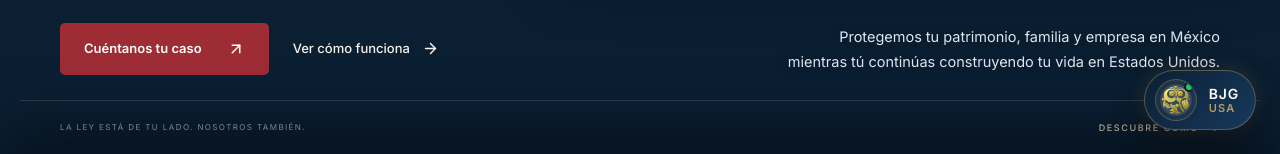
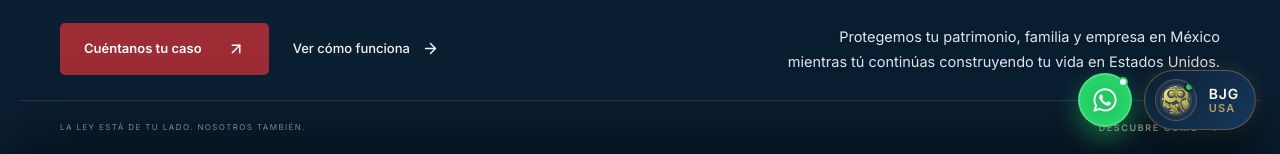
Before and after one commit to karlozvx25/BJG-USA, a React (Vite) app: page / in a window 1280 px wide. Shown: the part 646-800 px from the top of the page. Built offline with nearby package versions, Linux system fonts and the light colour scheme.

Commit message:
feat(contact): agregar botón flotante interactivo de WhatsApp a un costado del chatbot

```diff
--- a/src/Chatbot.css
+++ b/src/Chatbot.css
@@ -1,8 +1,54 @@
-.bjg-chatbot-toggle {
+.bjg-floating-actions {
   position: fixed;
   bottom: 24px;
   right: 24px;
   z-index: 9999;
+  display: flex;
+  align-items: center;
+  gap: 12px;
+}
+
+.bjg-whatsapp-toggle {
+  width: 54px;
+  height: 54px;
+  border-radius: 50%;
+  background: #25d366;
+  color: #ffffff;
+  display: flex;
+  align-items: center;
+  justify-content: center;
+  text-decoration: none;
+  box-shadow: 0 10px 25px rgba(37, 211, 102, 0.45), 0 4px 12px rgba(0, 0, 0, 0.25);
+  transition: all 0.3s cubic-bezier(0.16, 1, 0.3, 1);
+  position: relative;
+  border: 2px solid rgba(255, 255, 255, 0.2);
+}
+
+.bjg-whatsapp-toggle:hover {
+  transform: translateY(-3px) scale(1.06);
+  background: #20ba5a;
+  box-shadow: 0 14px 30px rgba(37, 211, 102, 0.55), 0 6px 16px rgba(0, 0, 0, 0.35);
+  color: #ffffff;
+}
+
+.bjg-whatsapp-svg {
+  width: 28px;
+  height: 28px;
+  filter: drop-shadow(0 2px 4px rgba(0, 0, 0, 0.2));
+}
+
+.bjg-whatsapp-badge {
+  position: absolute;
+  top: 2px;
+  right: 2px;
+  width: 10px;
+  height: 10px;
+  background: #ffffff;
+  border-radius: 50%;
+  border: 2px solid #25d366;
+}
+
+.bjg-chatbot-toggle {
   display: flex;
   align-items: center;
   gap: 12px;
--- a/src/Chatbot.tsx
+++ b/src/Chatbot.tsx
@@ -274,6 +274,29 @@ export default function Chatbot() {
 
   return (
     <>
+      {/* Floating Action Buttons */}
+      <div className="bjg-floating-actions">
+        {/* Floating WhatsApp Button */}
+        <a
+          href="https://wa.me/5215500000000?text=Hola%2C%20me%20gustar%C3%ADa%20recibir%20asesor%C3%ADa%20jur%C3%ADdica%20en%20M%C3%A9xico"
+          target="_blank"
+          rel="noopener noreferrer"
+          className="bjg-whatsapp-toggle"
+          aria-label="Contactar por WhatsApp"
+          title="Contactar por WhatsApp"
+        >
+          <svg
+            viewBox="0 0 24 24"
+            width="28"
+            height="28"
+            fill="currentColor"
+            className="bjg-whatsapp-svg"
+          >
+            <path d="M12.04 2C6.58 2 2.13 6.45 2.13 11.91C2.13 13.66 2.59 15.36 3.45 16.86L2.05 22L7.3 20.62C8.75 21.41 10.38 21.83 12.04 21.83C17.5 21.83 21.95 17.38 21.95 11.92C21.95 9.27 20.92 6.78 19.05 4.91C17.18 3.03 14.69 2 12.04 2ZM12.05 3.67C14.25 3.67 16.31 4.53 17.87 6.09C19.42 7.65 20.28 9.72 20.28 11.92C20.28 16.46 16.58 20.15 12.04 20.15C10.56 20.15 9.11 19.76 7.85 19.01L7.55 18.83L4.43 19.65L5.26 16.61L5.06 16.29C4.24 14.99 3.81 13.47 3.81 11.91C3.81 7.37 7.5 3.67 12.05 3.67ZM8.53 7.33C8.37 7.33 8.1 7.39 7.87 7.64C7.64 7.89 7 8.49 7 9.72C7 10.95 7.89 12.14 8.02 12.31C8.15 12.48 9.76 15.09 12.28 16.07C14.37 16.89 14.8 16.73 15.26 16.69C15.72 16.65 16.74 16.08 16.95 15.48C17.16 14.88 17.16 14.37 17.1 14.26C17.04 14.15 16.87 14.09 16.62 13.96C16.37 13.84 15.15 13.24 14.92 13.16C14.69 13.08 14.53 13.03 14.36 13.28C14.19 13.53 13.72 14.09 13.58 14.26C13.43 14.42 13.29 14.44 13.04 14.32C12.79 14.19 11.99 13.93 11.04 13.08C10.3 12.42 9.79 11.61 9.65 11.36C9.5 11.11 9.63 10.98 9.76 10.85C9.87 10.74 10.01 10.56 10.14 10.41C10.27 10.26 10.31 10.15 10.39 9.99C10.48 9.82 10.43 9.68 10.37 9.56C10.31 9.43 9.82 8.23 9.61 7.74C9.41 7.26 9.21 7.32 9.06 7.31C8.91 7.31 8.74 7.33 8.53 7.33Z" />
+          </svg>
+          <span className="bjg-whatsapp-badge" />
+        </a>
+
         {/* Floating Chatbot Toggle Button */}
         <button
           className="bjg-chatbot-toggle"
@@ -289,6 +312,7 @@ export default function Chatbot() {
             <span className="bjg-chatbot-toggle-sub">USA</span>
           </div>
         </button>
+      </div>
 
       {/* Chat Window */}
       {isOpen && (
```
Lines whose indentation alone changed are shown as unchanged.
